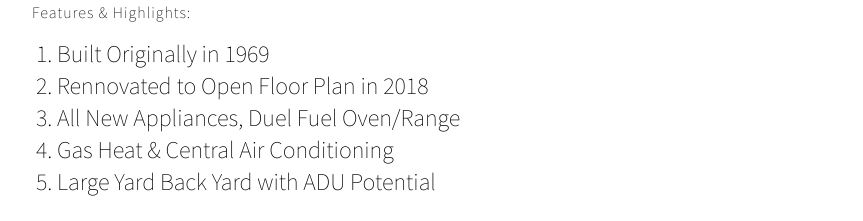
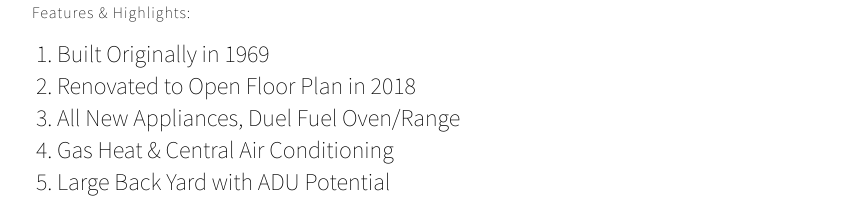
Before and after one commit to cif/7137-n-knowles-presale, a Next.js app: page / in a window 1280 px wide. Shown: the part 271-492 px from the top of the page, without its empty margins (208-1071 px from the left). Built offline with nearby package versions, Linux system fonts and the light colour scheme.

Commit message:
Copy edits

```diff
--- a/pages/index.js
+++ b/pages/index.js
@@ -21,10 +21,10 @@ export default function Home() {
           <p className={styles.lh}>Features & Highlights:</p>
           <ul className={styles.list}>
             <li>Built Originally in 1969</li>
-            <li>Rennovated to Open Floor Plan in 2018</li>
+            <li>Renovated to Open Floor Plan in 2018</li>
             <li>All New Appliances, Duel Fuel Oven/Range</li>
             <li>Gas Heat & Central Air Conditioning</li>
-            <li>Large Yard Back Yard with ADU Potential</li>
+            <li>Large Back Yard with ADU Potential</li>
           </ul>
         </div>
         <div className={styles.photos}>
```
